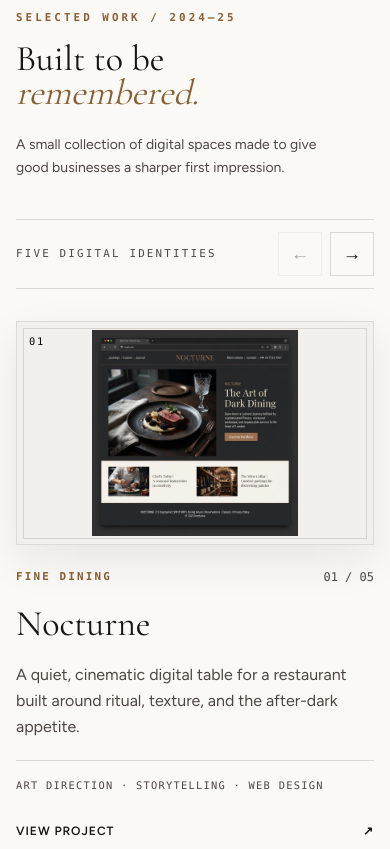
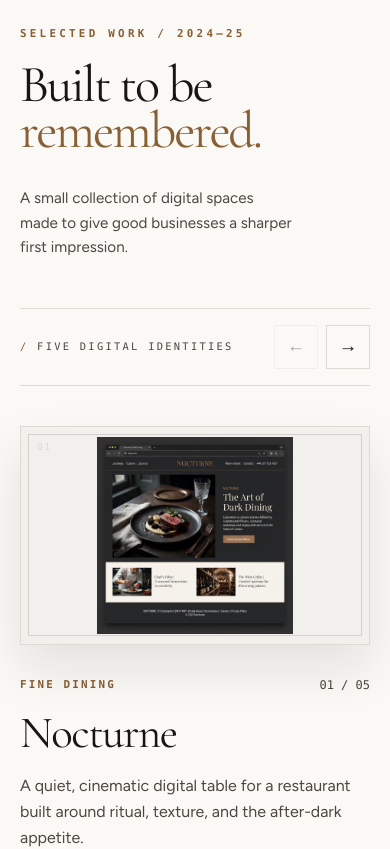
Before and after one commit to manoj-9899/launchkaro, a Next.js app: page / in a window 390 px wide. Shown: the part 2440-3289 px from the top of the page. Built offline with nearby package versions, Linux system fonts and the light colour scheme.

Commit message:
feat: enhance project layout and styling adjustments
Co-authored-by: Manoj Pawar <181560253+manoj-9899@users.noreply.github.com>

```diff
--- a/app/globals.css
+++ b/app/globals.css
@@ -86,30 +86,43 @@
 
 .projects-section {
   position: relative;
+  isolation: isolate;
+}
+
+.projects-intro h2 em {
+  font-style: normal;
+}
+
+.projects-rail {
+  position: sticky;
+  top: 0;
+  z-index: 5;
+  background: color-mix(in oklch, var(--background) 92%, transparent);
+  backdrop-filter: blur(12px);
 }
 
 .project-story {
   display: grid;
-  gap: 1.5rem;
+  gap: 2rem;
   align-items: center;
 }
 
 .project-image-frame {
   position: relative;
+  display: block;
   aspect-ratio: 16 / 10;
-  min-height: 0;
   overflow: hidden;
   border: 1px solid var(--border);
   background: var(--secondary);
-  box-shadow: 0 1rem 2.5rem color-mix(in oklch, var(--foreground) 8%, transparent), inset 0 0 0 0.35rem color-mix(in oklch, var(--card) 72%, transparent);
+  box-shadow: 0 1.5rem 3rem color-mix(in oklch, var(--foreground) 10%, transparent), inset 0 0 0 0.45rem color-mix(in oklch, var(--card) 76%, transparent);
   isolation: isolate;
 }
 
 .project-image-frame::before {
   position: absolute;
-  inset: 0.35rem;
-  z-index: 1;
-  border: 1px solid color-mix(in oklch, var(--foreground) 12%, transparent);
+  inset: 0.45rem;
+  z-index: 2;
+  border: 1px solid color-mix(in oklch, var(--foreground) 14%, transparent);
   content: '';
   pointer-events: none;
 }
@@ -122,24 +135,40 @@
   content: '';
 }
 
-.project-image-frame img {
-  transition: transform 700ms cubic-bezier(0.2, 0.8, 0.2, 1), filter 700ms ease;
+.project-screenshot {
+  filter: saturate(0.96) contrast(1.01);
+  transition: transform 800ms cubic-bezier(0.2, 0.8, 0.2, 1), filter 800ms ease;
 }
 
-.project-story:hover .project-image-frame img,
-.project-story:focus-within .project-image-frame img {
+.project-image-frame:hover .project-screenshot,
+.project-image-frame:focus-visible .project-screenshot {
+  filter: saturate(1.04) contrast(1.03);
   transform: scale(1.025);
 }
 
-.project-index {
+.project-image-meta {
   position: absolute;
-  top: 0.75rem;
-  left: 0.75rem;
-  z-index: 2;
-  color: var(--primary-foreground);
-  font-size: 0.65rem;
-  letter-spacing: 0.16em;
+  inset: 0.8rem 1rem auto;
+  z-index: 3;
+  display: flex;
+  justify-content: space-between;
+  color: var(--foreground);
+  font-size: 0.62rem;
+  letter-spacing: 0.14em;
+  text-transform: uppercase;
   mix-blend-mode: difference;
+}
+
+.project-image-meta span {
+  opacity: 0;
+  transform: translateY(-0.35rem);
+  transition: opacity 300ms ease, transform 300ms ease;
+}
+
+.project-image-frame:hover .project-image-meta span,
+.project-image-frame:focus-visible .project-image-meta span {
+  opacity: 1;
+  transform: translateY(0);
 }
 
 .project-nav-button {
@@ -170,7 +199,6 @@
   display: inline-flex;
   min-height: 2.75rem;
   align-items: center;
-  justify-content: space-between;
   gap: 0.75rem;
   border-bottom: 1px solid var(--accent);
   color: var(--foreground);
@@ -188,81 +216,26 @@
 }
 
 @media (max-width: 380px) {
-  .project-story {
-    gap: 1rem;
-  }
-
-  .project-image-frame {
-    aspect-ratio: 1 / 1;
-  }
-
-  .project-copy {
-    gap: 1rem;
-  }
-
-  .project-copy h3 {
-    font-size: 2.25rem;
-  }
-
-  .project-copy > div:last-child {
-    gap: 0.75rem;
-  }
-
-  .project-nav-button {
-    width: 2.5rem;
-    height: 2.5rem;
-  }
+  .project-story { gap: 1.25rem; }
+  .project-image-frame { aspect-ratio: 1 / 0.92; }
+  .project-copy { gap: 1.15rem; }
+  .project-copy h3 { font-size: 2.35rem; }
+  .project-image-meta { inset-inline: 0.7rem; }
 }
 
 @media (min-width: 768px) {
-  .project-story {
-    grid-template-columns: minmax(0, 1.15fr) minmax(18rem, 0.85fr);
-    gap: 5rem;
-  }
-
-  .project-story--feature {
-    grid-template-columns: minmax(0, 1.3fr) minmax(18rem, 0.7fr);
-  }
-
-  .project-story--offset {
-    grid-template-columns: minmax(18rem, 0.72fr) minmax(0, 1.28fr);
-  }
-
-  .project-story--offset .project-image-frame {
-    order: 2;
-  }
-
-  .project-story--reverse {
-    grid-template-columns: minmax(0, 0.85fr) minmax(0, 1.15fr);
-  }
-
-  .project-story--reverse .project-image-frame {
-    order: 2;
-  }
-
-  .project-story--closing {
-    max-width: 52rem;
-    margin-inline: auto;
-  }
-
-  .project-image-frame {
-    min-height: 30rem;
-  }
-
-  .project-story--feature .project-image-frame {
-    min-height: 38rem;
-  }
+  .project-story { grid-template-columns: minmax(0, 1.15fr) minmax(18rem, 0.85fr); gap: 5rem; }
+  .project-story--feature { grid-template-columns: minmax(0, 1.3fr) minmax(18rem, 0.7fr); }
+  .project-story--offset { grid-template-columns: minmax(18rem, 0.72fr) minmax(0, 1.28fr); }
+  .project-story--offset .project-image-frame { order: 2; }
+  .project-story--reverse { grid-template-columns: minmax(0, 0.85fr) minmax(0, 1.15fr); }
+  .project-story--reverse .project-image-frame { order: 2; }
+  .project-story--closing { max-width: 52rem; margin-inline: auto; }
+  .project-image-frame { min-height: 30rem; }
+  .project-story--feature .project-image-frame { min-height: 38rem; }
 }
 
 @media (prefers-reduced-motion: reduce) {
-  .project-image-frame img,
-  .project-nav-button,
-  .project-link {
-    transition: none;
-  }
-
-  .project-story:hover .project-image-frame img,
-  .project-story:focus-within .project-image-frame img {
-    transform: none;
-  }
+  .project-screenshot, .project-image-meta span, .project-nav-button, .project-link { transition: none; }
+  .project-image-frame:hover .project-screenshot, .project-image-frame:focus-visible .project-screenshot { transform: none; }
 }
--- a/components/selected-work.tsx
+++ b/components/selected-work.tsx
@@ -4,61 +4,11 @@ import Image from 'next/image'
 import { useRef, useState } from 'react'
 
 const projects = [
-  {
-    number: '01',
-    name: 'Nocturne',
-    category: 'Fine Dining',
-    summary: 'A quiet, cinematic digital table for a restaurant built around ritual, texture, and the after-dark appetite.',
-    details: 'Art direction · Storytelling · Web design',
-    image: '/images/dining.png',
-    alt: 'Nocturne restaurant dining experience',
-    website: 'https://nocturne-restaurant-website.vercel.app/',
-    layout: 'feature',
-  },
-  {
-    number: '02',
-    name: 'Atelier Estate',
-    category: 'Real Estate',
-    summary: 'A considered property experience that gives architecture the room to speak before the sales pitch begins.',
-    details: 'Positioning · UX direction · Development',
-    image: '/images/real-estate.png',
-    alt: 'Atelier Estate luxury real estate property',
-    website: 'https://atelier-estate-website.vercel.app/',
-    layout: 'offset',
-  },
-  {
-    number: '03',
-    name: 'Patel Function Hall',
-    category: 'Events & Venues',
-    summary: 'A warmer, clearer way to turn a venue visit into a confident first enquiry.',
-    details: 'Identity · Conversion flow · Launch',
-    image: '/images/function-hall.png',
-    alt: 'Patel Function Hall venue',
-    website: 'https://patel-function-hall-demo-1.vercel.app/',
-    layout: 'reverse',
-  },
-  {
-    number: '04',
-    name: 'Spice Palace',
-    category: 'Café & Restaurant',
-    summary: 'A lively food story with enough structure to make every craving easy to follow.',
-    details: 'Visual system · Menu UX · Build',
-    image: '/images/restaurent.png',
-    alt: 'Spice Palace restaurant',
-    website: 'https://spicepalace.netlify.app/',
-    layout: 'offset',
-  },
-  {
-    number: '05',
-    name: 'Ascent Academy',
-    category: 'Coaching Institute',
-    summary: 'A focused digital front door for ambitious students and the people helping them move forward.',
-    details: 'Strategy · Content · Responsive design',
-    image: '/images/coaching-class.png',
-    alt: 'Ascent Academy coaching classroom',
-    website: 'https://ascent-academy-website.vercel.app/',
-    layout: 'closing',
-  },
+  { number: '01', name: 'Nocturne', category: 'Fine Dining', summary: 'A quiet, cinematic digital table for a restaurant built around ritual, texture, and the after-dark appetite.', details: 'Art direction · Storytelling · Web design', image: '/images/dining.png', alt: 'Nocturne restaurant homepage preview', website: 'https://nocturne-restaurant-website.vercel.app/', layout: 'feature' },
+  { number: '02', name: 'Atelier Estate', category: 'Real Estate', summary: 'A considered property experience that gives architecture the room to speak before the sales pitch begins.', details: 'Positioning · UX direction · Development', image: '/images/real-estate.png', alt: 'Atelier Estate luxury real estate homepage preview', website: 'https://atelier-estate-website.vercel.app/', layout: 'offset' },
+  { number: '03', name: 'Patel Function Hall', category: 'Events & Venues', summary: 'A warmer, clearer way to turn a venue visit into a confident first enquiry.', details: 'Identity · Conversion flow · Launch', image: '/images/function-hall.png', alt: 'Patel Function Hall venue homepage preview', website: 'https://patel-function-hall-demo-1.vercel.app/', layout: 'reverse' },
+  { number: '04', name: 'Spice Palace', category: 'Café & Restaurant', summary: 'A lively food story with enough structure to make every craving easy to follow.', details: 'Visual system · Menu UX · Build', image: '/images/restaurent.png', alt: 'Spice Palace restaurant homepage preview', website: 'https://spicepalace.netlify.app/', layout: 'offset' },
+  { number: '05', name: 'Ascent Academy', category: 'Coaching Institute', summary: 'A focused digital front door for ambitious students and the people helping them move forward.', details: 'Strategy · Content · Responsive design', image: '/images/coaching-class.png', alt: 'Ascent Academy coaching homepage preview', website: 'https://ascent-academy-website.vercel.app/', layout: 'closing' },
 ]
 
 export function SelectedWork() {
@@ -66,51 +16,43 @@ export function SelectedWork() {
   const [currentIndex, setCurrentIndex] = useState(0)
 
   const moveToProject = (direction: 'previous' | 'next') => {
-    const nextIndex = direction === 'next'
-      ? Math.min(currentIndex + 1, projects.length - 1)
-      : Math.max(currentIndex - 1, 0)
+    const nextIndex = direction === 'next' ? Math.min(currentIndex + 1, projects.length - 1) : Math.max(currentIndex - 1, 0)
     setCurrentIndex(nextIndex)
-    const target = sectionRef.current?.querySelector(`[data-index="${nextIndex}"]`)
-    target?.scrollIntoView({ behavior: 'smooth', block: 'center' })
+    sectionRef.current?.querySelector(`[data-index="${nextIndex}"]`)?.scrollIntoView({ behavior: 'smooth', block: 'center' })
   }
 
   return (
-    <section ref={sectionRef} id="projects" className="projects-section bg-background py-12 md:py-32" aria-labelledby="projects-title">
-      <div className="mx-auto max-w-6xl px-4 sm:px-5 md:px-8">
-        <header className="projects-intro mb-10 flex flex-col gap-6 md:mb-24 md:flex-row md:items-end md:justify-between">
-          <div className="max-w-2xl">
-            <p className="mb-4 font-mono text-[0.68rem] font-semibold uppercase tracking-[0.28em] text-accent">Selected work / 2024—25</p>
-            <h2 id="projects-title" className="max-w-[10ch] font-serif text-4xl leading-[0.94] text-foreground text-balance sm:text-5xl md:max-w-none md:text-7xl">Built to be <em className="text-accent">remembered.</em></h2>
+    <section ref={sectionRef} id="projects" className="projects-section bg-background py-16 md:py-32" aria-labelledby="projects-title">
+      <div className="mx-auto max-w-7xl px-5 sm:px-8 md:px-12">
+        <header className="projects-intro mb-12 flex flex-col gap-8 md:mb-24 md:flex-row md:items-end md:justify-between">
+          <div className="max-w-3xl">
+            <p className="mb-5 font-mono text-[0.68rem] font-semibold uppercase tracking-[0.3em] text-accent">Selected work / 2024—25</p>
+            <h2 id="projects-title" className="max-w-[11ch] font-serif text-[3.25rem] leading-[0.88] tracking-[-0.04em] text-foreground text-balance sm:text-6xl md:max-w-none md:text-8xl">Built to be <em className="text-accent">remembered.</em></h2>
           </div>
-          <p className="max-w-xs text-sm leading-relaxed text-muted-foreground text-pretty md:pb-1 md:text-base">A small collection of digital spaces made to give good businesses a sharper first impression.</p>
+          <p className="max-w-xs text-[0.95rem] leading-relaxed text-muted-foreground text-pretty md:pb-2 md:text-base">A small collection of digital spaces made to give good businesses a sharper first impression.</p>
         </header>
 
-        <div className="flex items-center justify-between gap-3 border-y border-border py-3">
-          <p className="font-mono text-[0.68rem] uppercase tracking-[0.2em] text-muted-foreground">Five digital identities</p>
+        <div className="projects-rail flex items-center justify-between gap-4 border-y border-border py-4">
+          <p className="font-mono text-[0.65rem] uppercase tracking-[0.22em] text-muted-foreground"><span className="text-accent">/</span> Five digital identities</p>
           <div className="flex items-center gap-2" aria-label="Project navigation">
             <button type="button" onClick={() => moveToProject('previous')} className="project-nav-button" aria-label="Previous project" disabled={currentIndex === 0}>←</button>
+            <span className="hidden font-mono text-[0.65rem] tabular-nums text-muted-foreground sm:inline">{String(currentIndex + 1).padStart(2, '0')} / 05</span>
             <button type="button" onClick={() => moveToProject('next')} className="project-nav-button" aria-label="Next project" disabled={currentIndex === projects.length - 1}>→</button>
           </div>
         </div>
 
-        <div className="mt-8 flex flex-col gap-20 md:mt-16 md:gap-32">
+        <div className="mt-10 flex flex-col gap-24 md:mt-20 md:gap-40">
           {projects.map((project, index) => (
-            <article key={project.name} data-index={index} data-project-current={index === currentIndex ? 'true' : undefined} className={`project-story project-story--${project.layout}`}>
-              <div className="project-image-frame">
-                <Image src={project.image} alt={project.alt} fill sizes="(max-width: 768px) 100vw, 66vw" className="project-screenshot object-contain p-2 transition-transform duration-700 ease-out sm:p-3 group-hover:scale-[1.0125]" priority={index === 0} />
-                <span className="project-index font-mono" aria-hidden="true">{project.number}</span>
-              </div>
+            <article key={project.name} data-index={index} className={`project-story project-story--${project.layout}`}>
+              <a href={project.website} target="_blank" rel="noopener noreferrer" className="project-image-frame group" aria-label={`Open ${project.name} project`}>
+                <div className="project-image-meta font-mono">{project.number}<span>Open case study ↗</span></div>
+                <Image src={project.image} alt={project.alt} fill sizes="(max-width: 767px) 100vw, (max-width: 1200px) 62vw, 760px" className="project-screenshot object-contain p-2.5 transition-transform duration-700 ease-out group-hover:scale-[1.025] sm:p-4" priority={index === 0} />
+              </a>
               <div className="project-copy flex flex-col gap-5">
-                <div className="flex items-start justify-between gap-4">
-                  <p className="font-mono text-[0.68rem] font-semibold uppercase tracking-[0.2em] text-accent">{project.category}</p>
-                  <span className="font-mono text-xs text-muted-foreground">{project.number} / 05</span>
-                </div>
-                <h3 className="font-serif text-4xl leading-none text-foreground md:text-6xl">{project.name}</h3>
+                <div className="flex items-start justify-between gap-4"><p className="font-mono text-[0.68rem] font-semibold uppercase tracking-[0.2em] text-accent">{project.category}</p><span className="font-mono text-xs text-muted-foreground">{project.number} / 05</span></div>
+                <h3 className="font-serif text-[2.8rem] leading-[0.9] tracking-[-0.03em] text-foreground md:text-7xl">{project.name}</h3>
                 <p className="max-w-md text-base leading-relaxed text-muted-foreground md:text-lg">{project.summary}</p>
-                <div className="flex flex-col gap-4 border-t border-border pt-4 sm:flex-row sm:items-center sm:justify-between">
-                  <p className="font-mono text-[0.65rem] uppercase leading-relaxed tracking-[0.12em] text-muted-foreground">{project.details}</p>
-                  <a href={project.website} target="_blank" rel="noopener noreferrer" className="project-link" aria-label={`Visit ${project.name} project`}>View project <span aria-hidden="true">↗</span></a>
-                </div>
+                <div className="flex flex-col gap-4 border-t border-border pt-4 sm:flex-row sm:items-center sm:justify-between"><p className="font-mono text-[0.65rem] uppercase leading-relaxed tracking-[0.12em] text-muted-foreground">{project.details}</p><a href={project.website} target="_blank" rel="noopener noreferrer" className="project-link" aria-label={`Visit ${project.name} project`}>View project <span aria-hidden="true">↗</span></a></div>
               </div>
             </article>
           ))}
```
